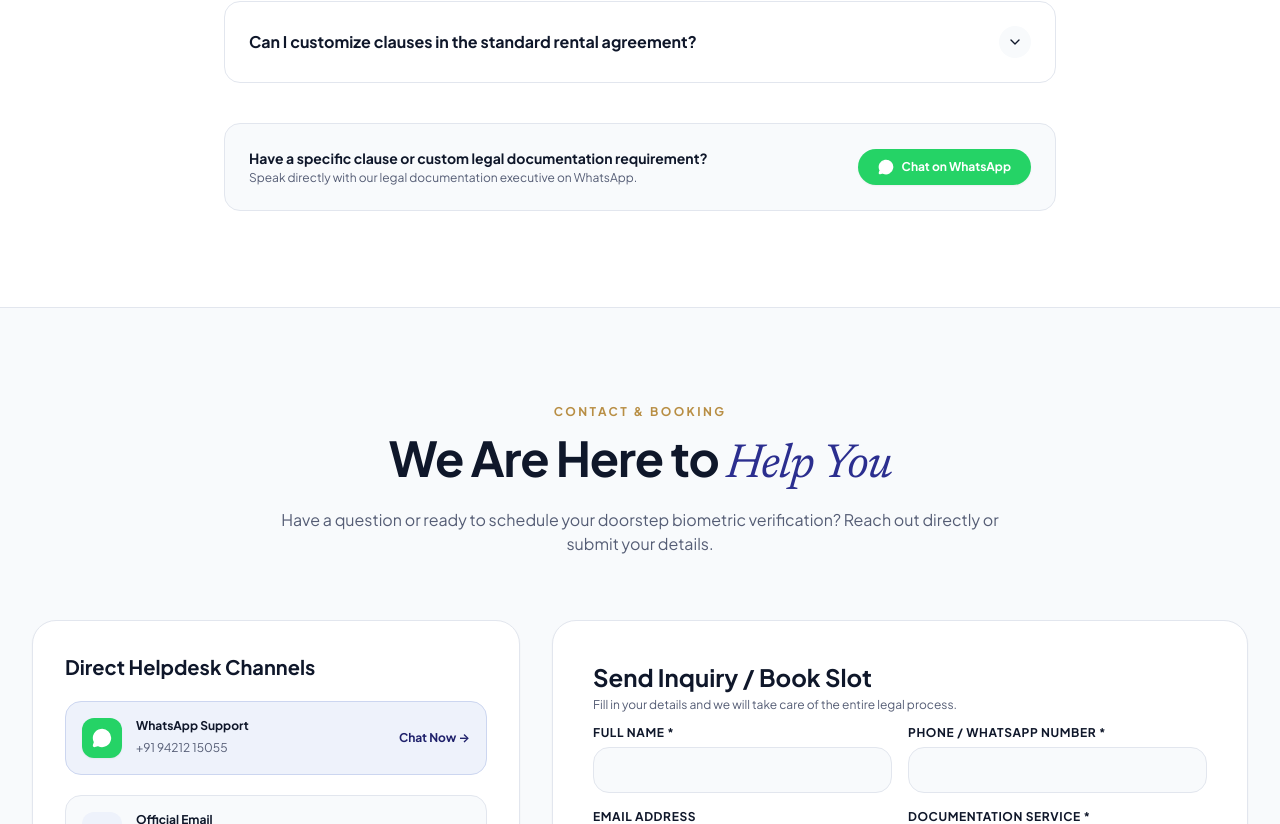
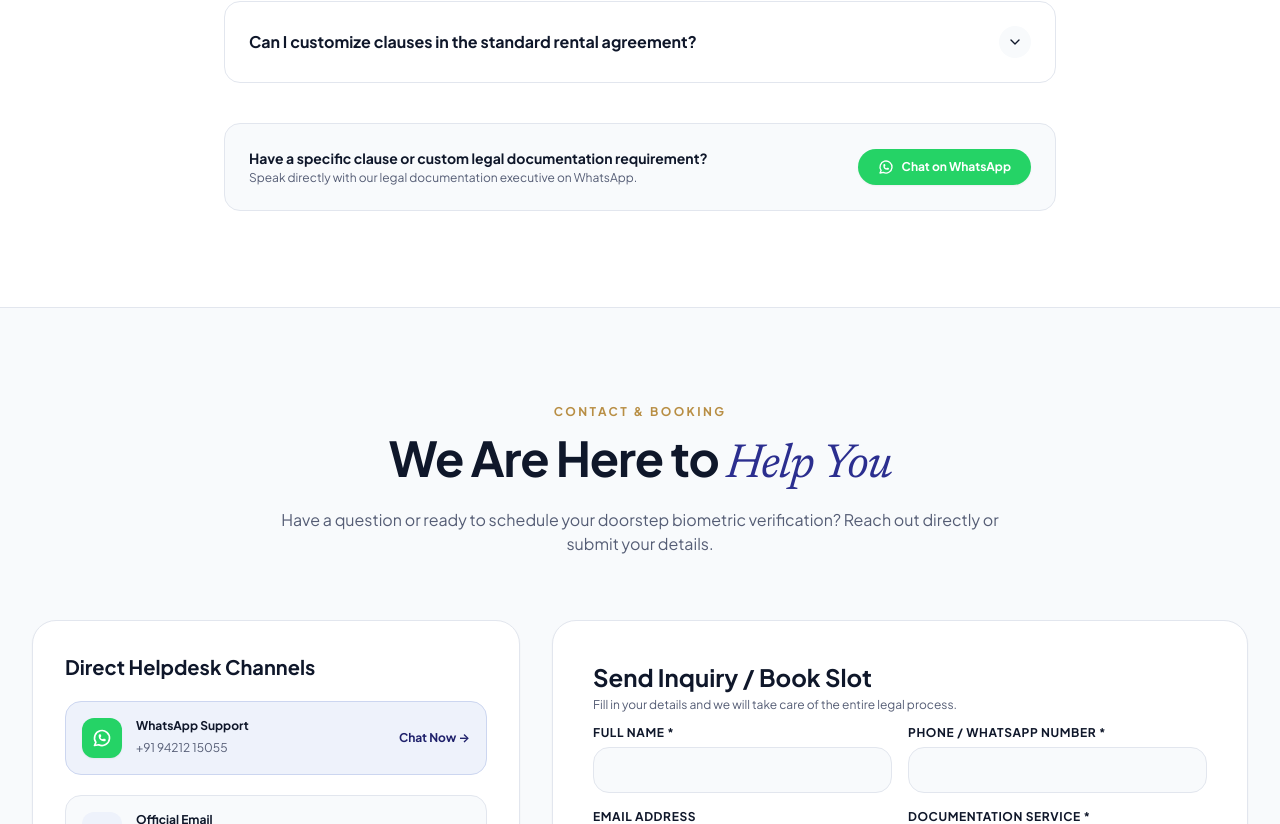
Before and after one commit to IshikaKapoor1208/GPSFinal, a Next.js app: page / in a window 1280 px wide. Shown: the part 4196-5020 px from the top of the page. Built offline with nearby package versions, Linux system fonts and the light colour scheme; no server answers; a web font is replaced by a local one.

Commit message:
Logo change

```diff
--- a/src/components/AboutSection.tsx
+++ b/src/components/AboutSection.tsx
@@ -10,8 +10,8 @@ import {
   Award,
   Lock,
   ArrowRight,
-  MessageCircle,
 } from "lucide-react";
+import WhatsappIcon from "@/components/WhatsappIcon";
 
 interface AboutSectionProps {
   onRequestCallback: () => void;
@@ -80,7 +80,7 @@ export default function AboutSection({ onRequestCallback }: AboutSectionProps) {
                 rel="noopener noreferrer"
                 className="px-6 py-3.5 rounded-full font-bold text-xs sm:text-sm text-[#1F216B] bg-[#F8FAFC] hover:bg-white border border-[#E2E6EE] transition-all flex items-center gap-2"
               >
-                <MessageCircle className="w-4 h-4 text-[#25D366] fill-current" />
+                <WhatsappIcon size={16} color="#25D366" strokeWidth={2} />
                 <span>Chat on WhatsApp</span>
               </a>
             </div>
--- a/src/components/AllServicesModal.tsx
+++ b/src/components/AllServicesModal.tsx
@@ -17,9 +17,9 @@ import {
   Utensils,
   Store,
   ArrowRight,
-  MessageCircle,
 } from "lucide-react";
 import Logo from "@/components/Logo";
+import WhatsappIcon from "@/components/WhatsappIcon";
 
 interface AllServicesModalProps {
   isOpen: boolean;
@@ -250,7 +250,7 @@ export default function AllServicesModal({
                         rel="noopener noreferrer"
                         className="inline-flex items-center gap-1.5 text-xs font-bold text-[#25D366] hover:text-[#1EBE5D]"
                       >
-                        <MessageCircle className="w-3.5 h-3.5 fill-current" />
+                        <WhatsappIcon size={14} color="#25D366" strokeWidth={2} />
                         <span>WhatsApp</span>
                       </a>
 
--- a/src/components/ContactSection.tsx
+++ b/src/components/ContactSection.tsx
@@ -4,7 +4,6 @@ import React, { useState } from "react";
 import { motion, AnimatePresence } from "framer-motion";
 import { submitLead } from "@/lib/api";
 import {
-  MessageCircle,
   Mail,
   Phone,
   MapPin,
@@ -13,6 +12,7 @@ import {
   Send,
   CheckCircle2,
 } from "lucide-react";
+import WhatsappIcon from "@/components/WhatsappIcon";
 
 interface ContactSectionProps {
   selectedServicePreset?: string;
@@ -110,7 +110,7 @@ export default function ContactSection({ selectedServicePreset = "" }: ContactSe
               >
                 <div className="flex items-center gap-3.5">
                   <div className="w-10 h-10 rounded-xl bg-[#25D366] text-white flex items-center justify-center shadow-xs">
-                    <MessageCircle className="w-5 h-5 fill-current" />
+                    <WhatsappIcon size={20} color="white" strokeWidth={2} />
                   </div>
                   <div>
                     <span className="text-xs font-bold text-[#0F172A] block">WhatsApp Support</span>
@@ -215,7 +215,7 @@ export default function ContactSection({ selectedServicePreset = "" }: ContactSe
                         rel="noopener noreferrer"
                         className="inline-flex items-center justify-center gap-2 px-6 py-3 rounded-full font-bold text-xs text-white bg-[#25D366] hover:bg-[#1EBE5D] shadow-sm transition-all"
                       >
-                        <MessageCircle className="w-4 h-4 fill-current" />
+                        <WhatsappIcon size={16} color="white" strokeWidth={2} />
                         <span>Chat on WhatsApp Now</span>
                       </a>
 
--- a/src/components/DocumentWizardModal.tsx
+++ b/src/components/DocumentWizardModal.tsx
@@ -12,11 +12,11 @@ import {
   ArrowRight,
   ArrowLeft,
   CheckCircle2,
-  MessageCircle,
   Clock,
   ShieldCheck,
 } from "lucide-react";
 import Logo from "@/components/Logo";
+import WhatsappIcon from "@/components/WhatsappIcon";
 
 interface DocumentWizardModalProps {
   isOpen: boolean;
@@ -162,7 +162,7 @@ export default function DocumentWizardModal({
                   rel="noopener noreferrer"
                   className="inline-flex items-center justify-center gap-2 px-6 py-3 rounded-full font-bold text-xs sm:text-sm text-white bg-[#25D366] hover:bg-[#1EBE5D] shadow-sm transition-all"
                 >
-                  <MessageCircle className="w-4 h-4 fill-current" />
+                  <WhatsappIcon size={16} color="white" strokeWidth={2} />
                   <span>Chat with Legal Desk on WhatsApp</span>
                 </a>
                 <button
--- a/src/components/FaqSection.tsx
+++ b/src/components/FaqSection.tsx
@@ -2,7 +2,8 @@
 
 import React, { useState } from "react";
 import { motion, AnimatePresence } from "framer-motion";
-import { ChevronDown, HelpCircle, MessageCircle } from "lucide-react";
+import { ChevronDown, HelpCircle } from "lucide-react";
+import WhatsappIcon from "@/components/WhatsappIcon";
 
 export default function FaqSection() {
   const [openIndex, setOpenIndex] = useState<number | null>(0);
@@ -125,7 +126,7 @@ export default function FaqSection() {
             rel="noopener noreferrer"
             className="px-5 py-2.5 rounded-full bg-[#25D366] hover:bg-[#1EBE5D] text-white text-xs font-bold shadow-xs flex items-center gap-2 whitespace-nowrap transition-all"
           >
-            <MessageCircle className="w-4 h-4 fill-current" />
+            <WhatsappIcon size={16} color="white" strokeWidth={2} />
             <span>Chat on WhatsApp</span>
           </a>
         </div>
--- a/src/components/RequestCallbackModal.tsx
+++ b/src/components/RequestCallbackModal.tsx
@@ -9,10 +9,10 @@ import {
   User,
   Clock,
   CheckCircle2,
-  MessageCircle,
   FileText,
 } from "lucide-react";
 import Logo from "@/components/Logo";
+import WhatsappIcon from "@/components/WhatsappIcon";
 
 interface RequestCallbackModalProps {
   isOpen: boolean;
@@ -127,7 +127,7 @@ export default function RequestCallbackModal({
                     rel="noopener noreferrer"
                     className="inline-flex items-center justify-center gap-2 px-6 py-3 rounded-full font-bold text-xs text-white bg-[#25D366] hover:bg-[#1EBE5D] shadow-sm transition-all"
                   >
-                    <MessageCircle className="w-4 h-4 fill-current" />
+                    <WhatsappIcon size={16} color="white" strokeWidth={2} />
                     <span>Chat on WhatsApp Now</span>
                   </a>
                   <button
--- a/src/components/TrackOrderModal.tsx
+++ b/src/components/TrackOrderModal.tsx
@@ -12,9 +12,9 @@ import {
   Fingerprint,
   Stamp,
   Phone,
-  MessageCircle,
 } from "lucide-react";
 import Logo from "@/components/Logo";
+import WhatsappIcon from "@/components/WhatsappIcon";
 
 interface TrackOrderModalProps {
   isOpen: boolean;
@@ -196,7 +196,7 @@ export default function TrackOrderModal({
                 rel="noopener noreferrer"
                 className="mt-3 inline-flex items-center gap-1.5 text-xs font-bold text-[#1F216B] hover:text-[#D2AC65] underline"
               >
-                <MessageCircle className="w-3.5 h-3.5 text-emerald-600" />
+                <WhatsappIcon size={14} color="#16a34a" strokeWidth={2} />
                 <span>Track on WhatsApp →</span>
               </a>
             </div>
--- a/src/components/WhatsAppFloatingWidget.tsx
+++ b/src/components/WhatsAppFloatingWidget.tsx
@@ -3,7 +3,6 @@
 import React, { useState } from "react";
 import { motion, AnimatePresence } from "framer-motion";
 import {
-  MessageCircle,
   Mail,
   Phone,
   X,
@@ -11,6 +10,7 @@ import {
   Check,
 } from "lucide-react";
 import Logo from "@/components/Logo";
+import WhatsappIcon from "@/components/WhatsappIcon";
 
 interface WhatsAppFloatingWidgetProps {
   phoneNumber?: string;
@@ -69,7 +69,7 @@ export default function WhatsAppFloatingWidget({
                 <div className="flex items-center gap-3">
                   <div className="relative">
                     <div className="w-10 h-10 rounded-full bg-[#25D366] flex items-center justify-center text-white shadow-sm">
-                      <MessageCircle className="w-5 h-5 fill-current" />
+                      <WhatsappIcon size={20} color="white" strokeWidth={2} />
                     </div>
                     <span className="absolute bottom-0 right-0 w-3 h-3 rounded-full bg-emerald-400 border-2 border-[#14164F]" />
                   </div>
@@ -247,7 +247,7 @@ export default function WhatsAppFloatingWidget({
             <X className="w-7 h-7 text-white" />
           ) : (
             <>
-              <MessageCircle className="w-7 h-7 sm:w-8 sm:h-8 fill-white text-white group-hover:scale-110 transition-transform" />
+              <WhatsappIcon size={32} color="white" strokeWidth={2} className="group-hover:scale-110 transition-transform" />
               <span className="absolute -top-1 -right-1 w-5 h-5 bg-[#D2AC65] text-white text-[10px] font-black rounded-full flex items-center justify-center border-2 border-white shadow-xs">
                 1
               </span>
--- /dev/null
+++ b/src/components/WhatsappIcon.tsx
@@ -0,0 +1,93 @@
+"use client";
+
+import React, { forwardRef, useImperativeHandle, useCallback } from "react";
+import { motion, useAnimate } from "framer-motion";
+
+export interface AnimatedIconHandle {
+  startAnimation: () => void;
+  stopAnimation: () => void;
+}
+
+export interface AnimatedIconProps {
+  size?: number | string;
+  color?: string;
+  strokeWidth?: number;
+  className?: string;
+}
+
+const WhatsappIcon = forwardRef<AnimatedIconHandle, AnimatedIconProps>(
+  (
+    { size = 24, color = "currentColor", strokeWidth = 2, className = "" },
+    ref,
+  ) => {
+    const [scope, animate] = useAnimate();
+
+    const start = useCallback(async () => {
+      try {
+        await animate(
+          ".phone-icon",
+          {
+            rotate: [0, -15, 15, -10, 10, 0],
+          },
+          {
+            duration: 0.4,
+            ease: "easeInOut",
+          },
+        );
+      } catch {
+        // ignore if unmounted
+      }
+    }, [animate]);
+
+    const stop = useCallback(() => {
+      try {
+        animate(
+          ".phone-icon",
+          {
+            rotate: 0,
+          },
+          {
+            duration: 0.2,
+            ease: "easeOut",
+          },
+        );
+      } catch {
+        // ignore if unmounted
+      }
+    }, [animate]);
+
+    useImperativeHandle(ref, () => ({
+      startAnimation: start,
+      stopAnimation: stop,
+    }));
+
+    return (
+      <motion.svg
+        ref={scope}
+        onHoverStart={start}
+        onHoverEnd={stop}
+        xmlns="http://www.w3.org/2000/svg"
+        width={size}
+        height={size}
+        viewBox="0 0 24 24"
+        fill="none"
+        stroke={color}
+        strokeWidth={strokeWidth}
+        strokeLinecap="round"
+        strokeLinejoin="round"
+        className={`cursor-pointer ${className}`}
+      >
+        <path stroke="none" d="M0 0h24v24H0z" fill="none" />
+        <path d="M3 21l1.65 -3.8a9 9 0 1 1 3.4 2.9l-5.05 .9" />
+        <motion.path
+          className="phone-icon"
+          style={{ transformOrigin: "50% 50%" }}
+          d="M9 10a.5 .5 0 0 0 1 0v-1a.5 .5 0 0 0 -1 0v1a5 5 0 0 0 5 5h1a.5 .5 0 0 0 0 -1h-1a.5 .5 0 0 0 0 1"
+        />
+      </motion.svg>
+    );
+  },
+);
+
+WhatsappIcon.displayName = "WhatsappIcon";
+export default WhatsappIcon;
```
Also changed, not shown: src/components/Footer.tsx (+6 -5 lines).
